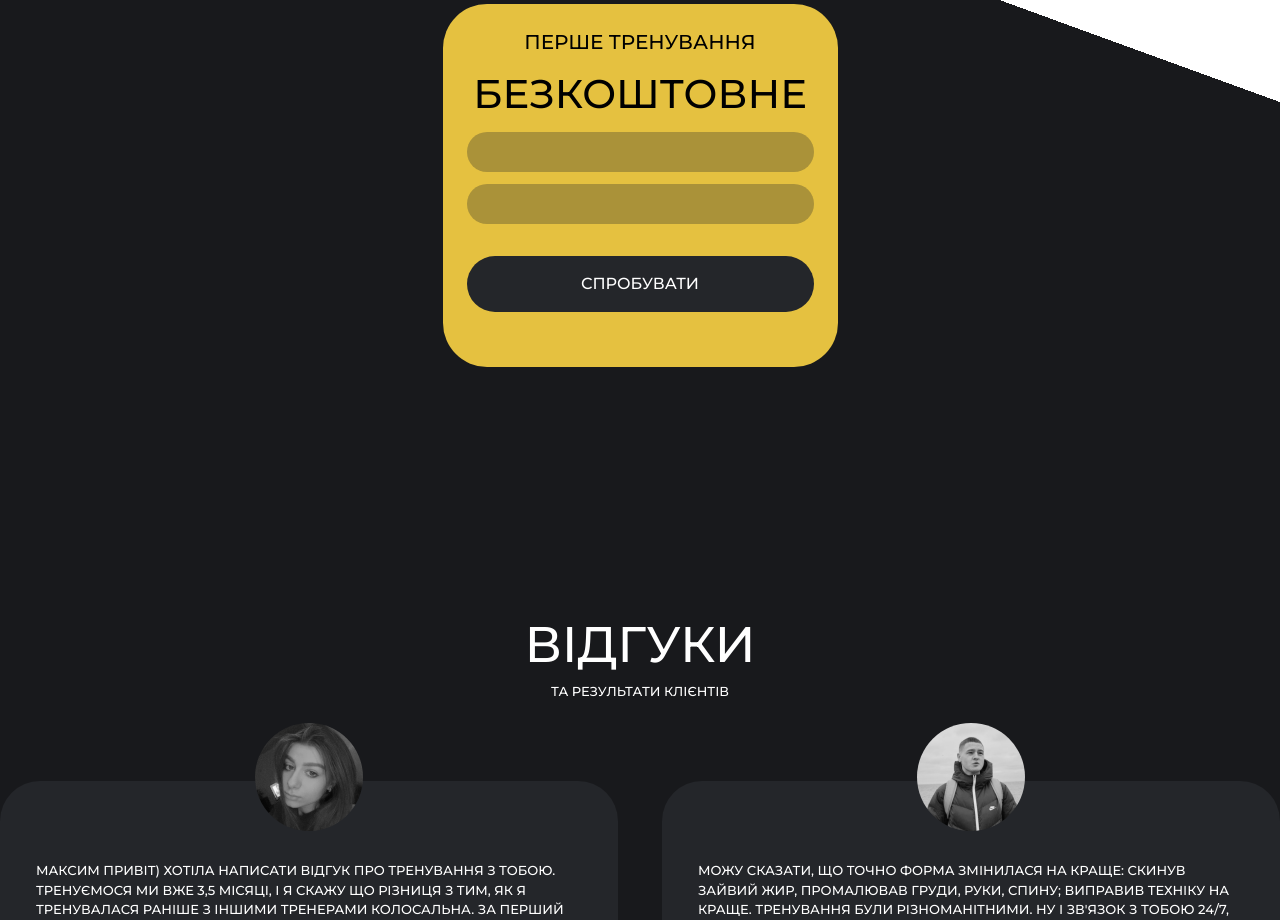
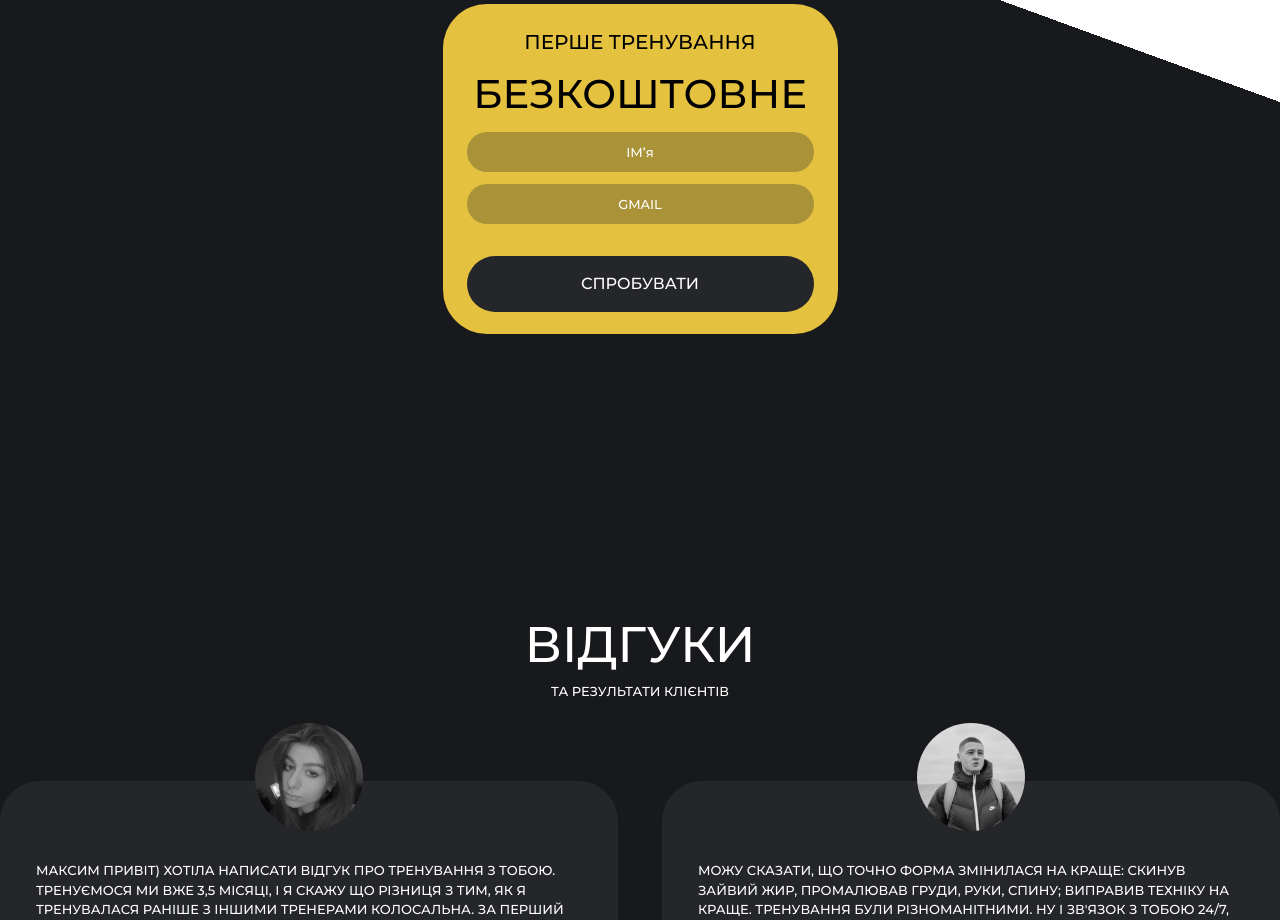
Before and after one commit to iamandreydudkin-commits/fiver-heleveria, a Vue app: page / in a window 1280 px wide. Shown: the part 3440-4360 px from the top of the page. Built offline with nearby package versions, Linux system fonts and the light colour scheme.

Commit message:
Added placehold text to inputs

```diff
--- a/src/App.vue
+++ b/src/App.vue
@@ -255,7 +255,7 @@ import { Carousel, Slide, Pagination, Navigation } from "vue3-carousel";
           </div>
         </div>
         <div
-          class="mx-auto w-[238px] h-[180px] md:w-[395px] md:h-[363px] text-center rounded-[44px] bg-[#E5C140] p-3 md:p-6"
+          class="mx-auto w-[238px] h-[180px] md:w-[395px] md:h-[330px] text-center rounded-[44px] bg-[#E5C140] p-3 md:p-6"
         >
           <div class="md:mb-2 text-[10px] md:text-xl font-medium">
             ПЕРШЕ ТРЕНУВАННЯ
@@ -264,11 +264,13 @@ import { Carousel, Slide, Pagination, Navigation } from "vue3-carousel";
             БЕЗКОШТОВНЕ
           </div>
           <input
-            class="mb-1 md:mb-3 w-full bg-[#24262A4D] rounded-full h-6 md:h-10"
+            class="mb-1 placeholder:text-white text-[13px] text-center text-white md:mb-3 w-full bg-[#24262A4D] rounded-full h-6 md:h-10"
+            placeholder="ІМ’я"
             type="text"
           />
           <input
-            class="mb-4 md:mb-8 w-full bg-[#24262A4D] rounded-full h-6 md:h-10"
+            class="mb-4 placeholder:text-white text-[13px] text-center text-white md:mb-8 w-full bg-[#24262A4D] rounded-full h-6 md:h-10"
+            placeholder="GMAIL"
             type="text"
           />
           <button
```
